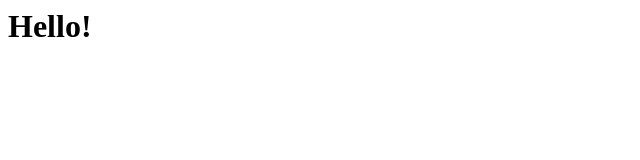
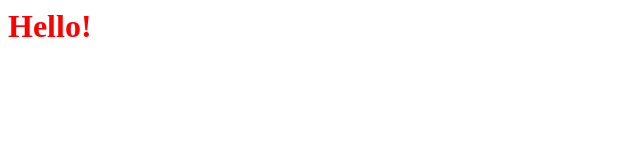
Before and after one commit to dvsoshea/shlurp-archive, a plain HTML site: page index.html in a window 1280 px wide. Shown: the whole page, without its empty margins (0-640 px from the left). Drawn offline with Linux system fonts and the light colour scheme.

Commit message:
Color Test

```diff
--- a/index.html
+++ b/index.html
@@ -1 +1,4 @@
+<head>
+	  <link rel="stylesheet" href="style.css">
+</head>
 <h1>Hello!</h1>
--- /dev/null
+++ b/style.css
@@ -0,0 +1,3 @@
+h1{
+	color:red;
+}
```
